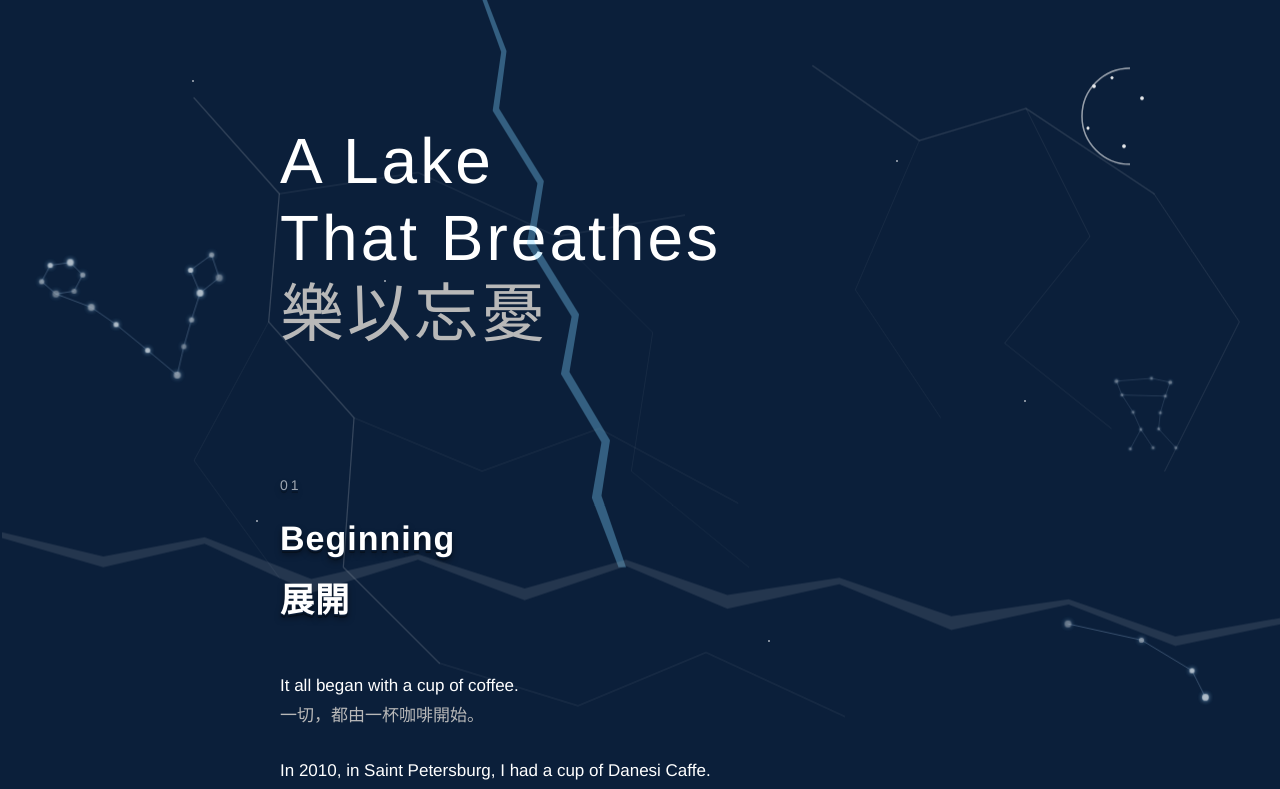
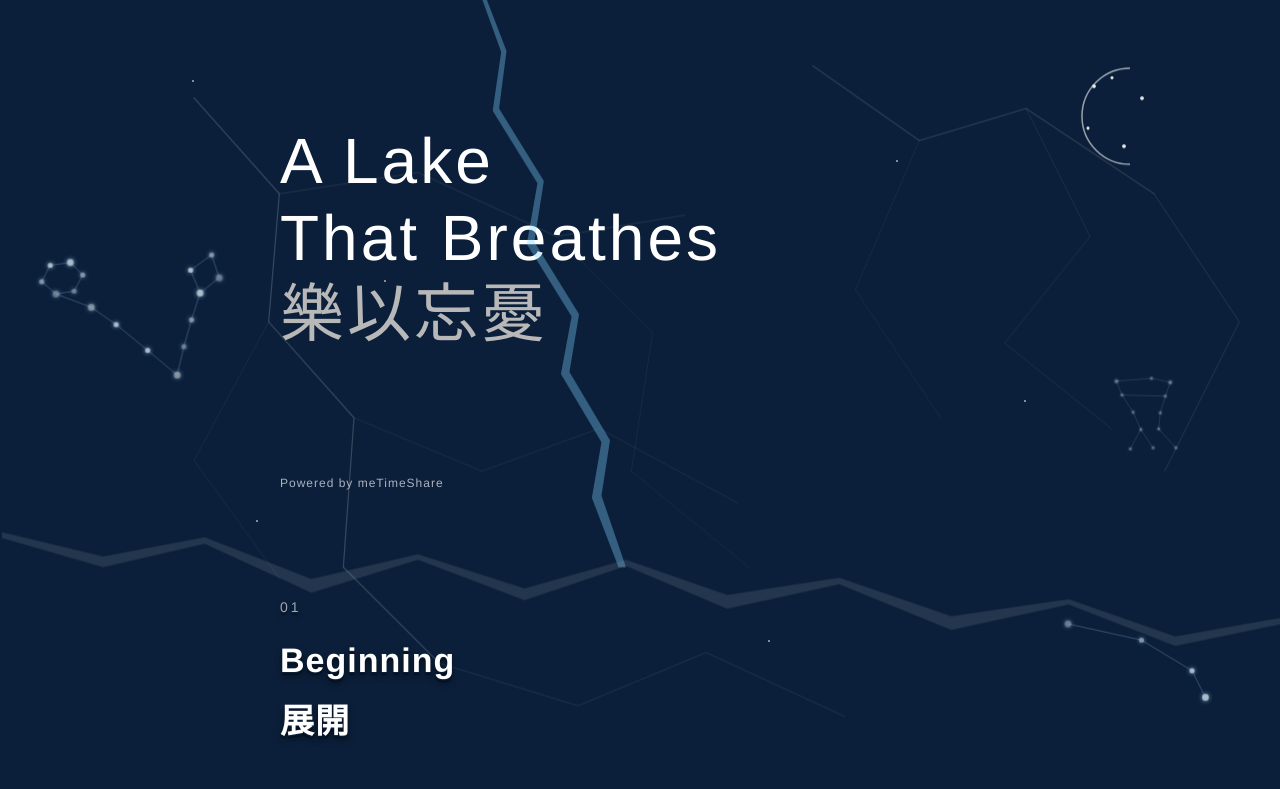
Before and after one commit to meTimeShare/storytelling, a plain HTML site: page index.html in a window 1280 px wide. Shown: the top 789 px of the page. Drawn offline with Linux system fonts and the light colour scheme.

Commit message:
Add files via upload

```diff
--- a/index.html
+++ b/index.html
@@ -219,6 +219,14 @@ line-height:1.2;
 
 <h1>A Lake<br>That Breathes<br><span style="color: #b8b8b8;">樂以忘憂</h1>
 
+<div style="margin-bottom: 100px;">
+  <div style="font-size: 28px; font-weight: 300; letter-spacing: 6px;">
+
+  </div>
+  <div style="margin-top: 6px; font-size: 12px; color: #aab2bd; letter-spacing: 1px;">
+    Powered by meTimeShare
+  </div>
+</div>
 
 
 <h2><span>01</span>Beginning<br>展開</h2>
```
